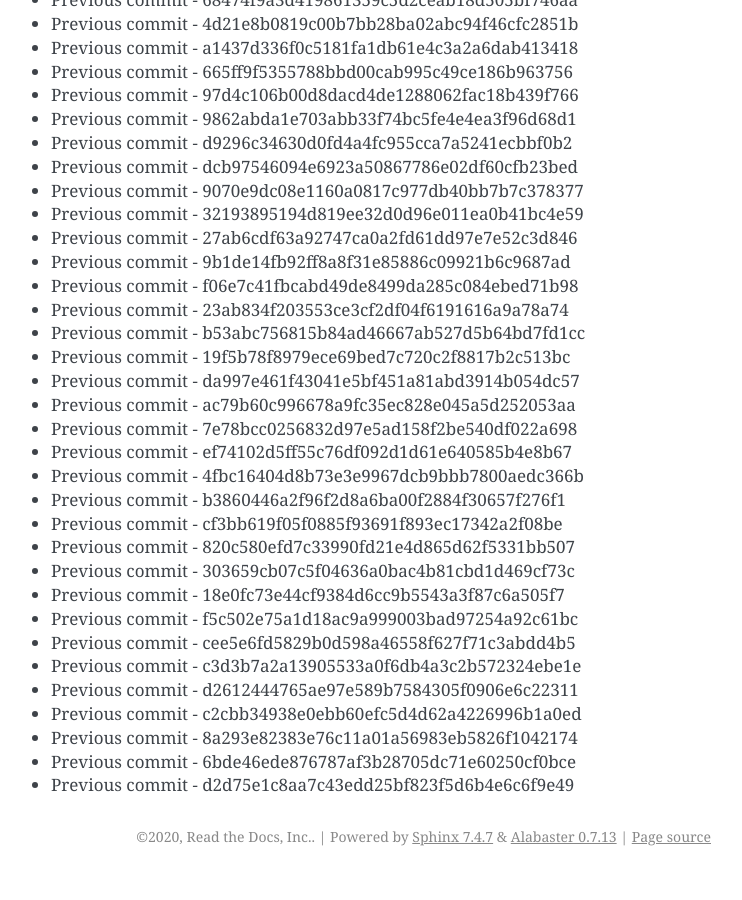
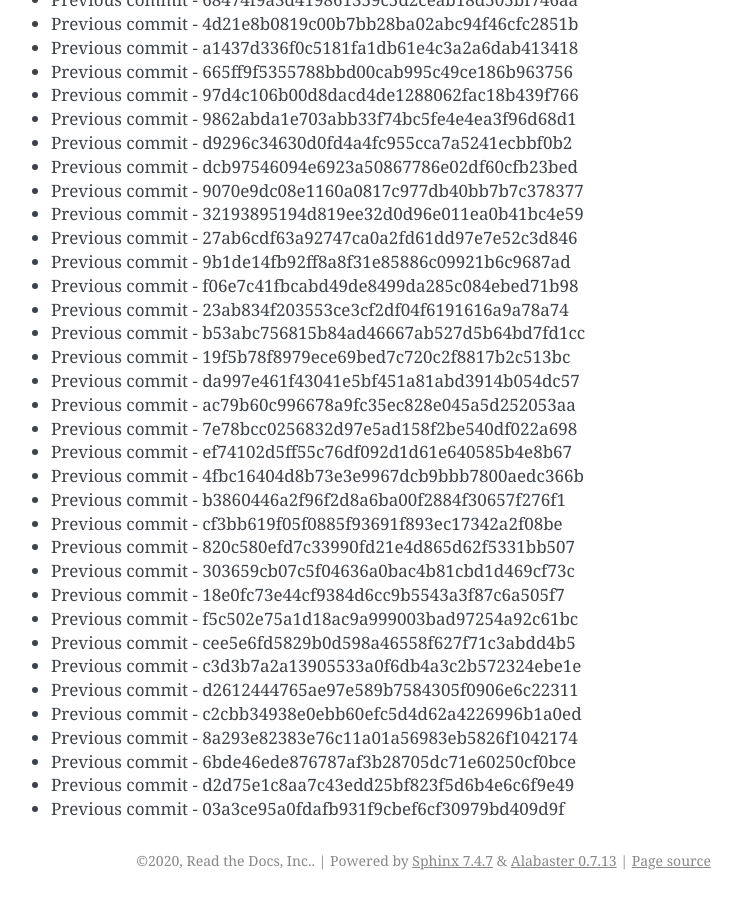
Before and after one commit to readthedocs/rtd-git-stresstest, a Sphinx documentation site: the page built from docs/updates.rst, in a window 1280 px wide and 900 px high, scrolled down 85753 px. Shown: the whole window, without its empty margins (399-1141 px from the left). Built offline with Sphinx 7.4.7, drawn with Linux system fonts in a browser that asks for light colours; before the commit the page ends 86629 px from its top, so only the background shows below that.

Commit message:
Generating commit from previous: 03a3ce95a0fdafb931f9cbef6cf30979bd409d9f

```diff
--- a/docs/updates.rst
+++ b/docs/updates.rst
@@ -3635,3 +3635,4 @@ It can be tested for any performance characteristics.
 * Previous commit - 8a293e82383e76c11a01a56983eb5826f1042174
 * Previous commit - 6bde46ede876787af3b28705dc71e60250cf0bce
 * Previous commit - d2d75e1c8aa7c43edd25bf823f5d6b4e6c6f9e49
+* Previous commit - 03a3ce95a0fdafb931f9cbef6cf30979bd409d9f
```
